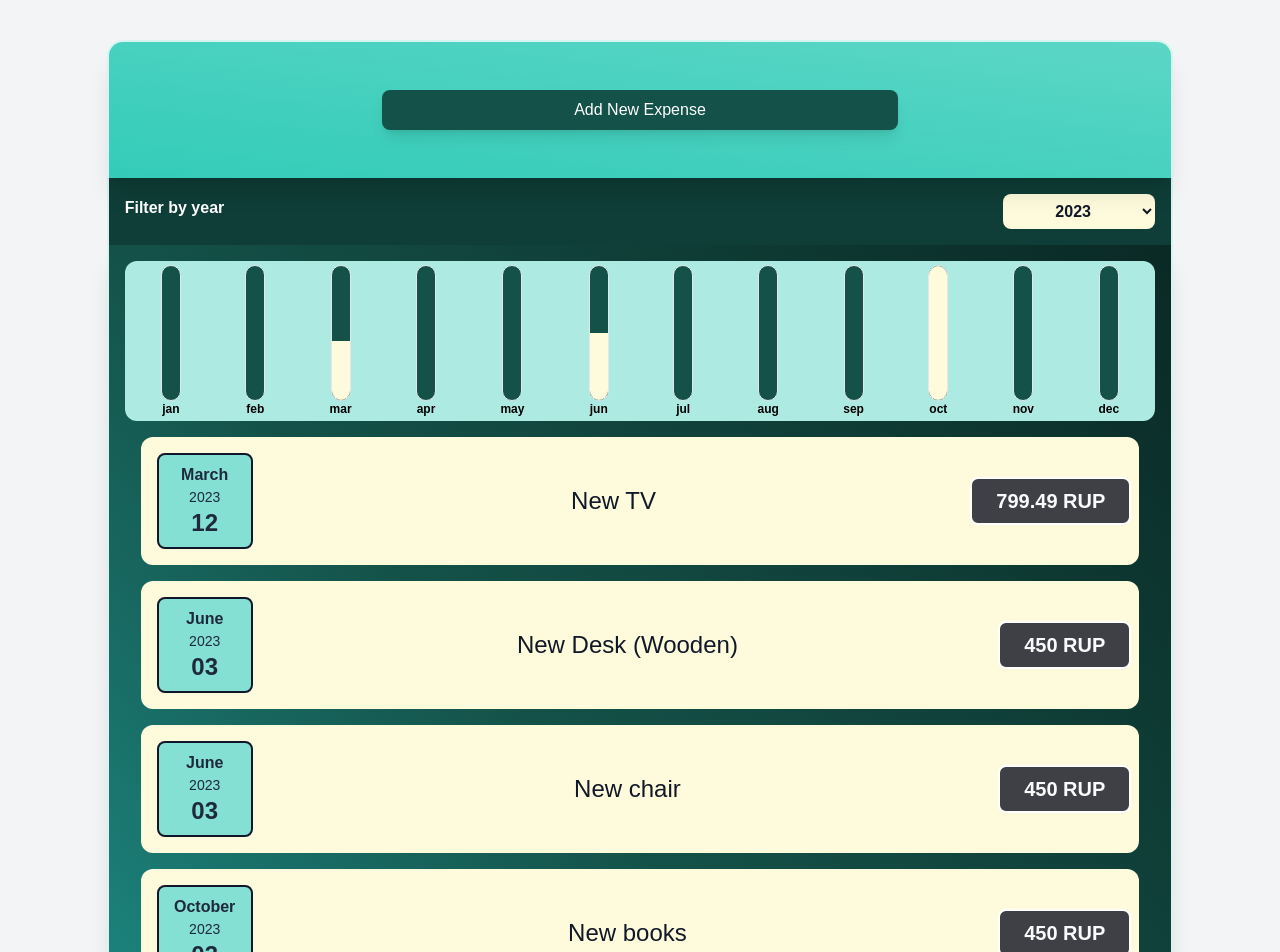
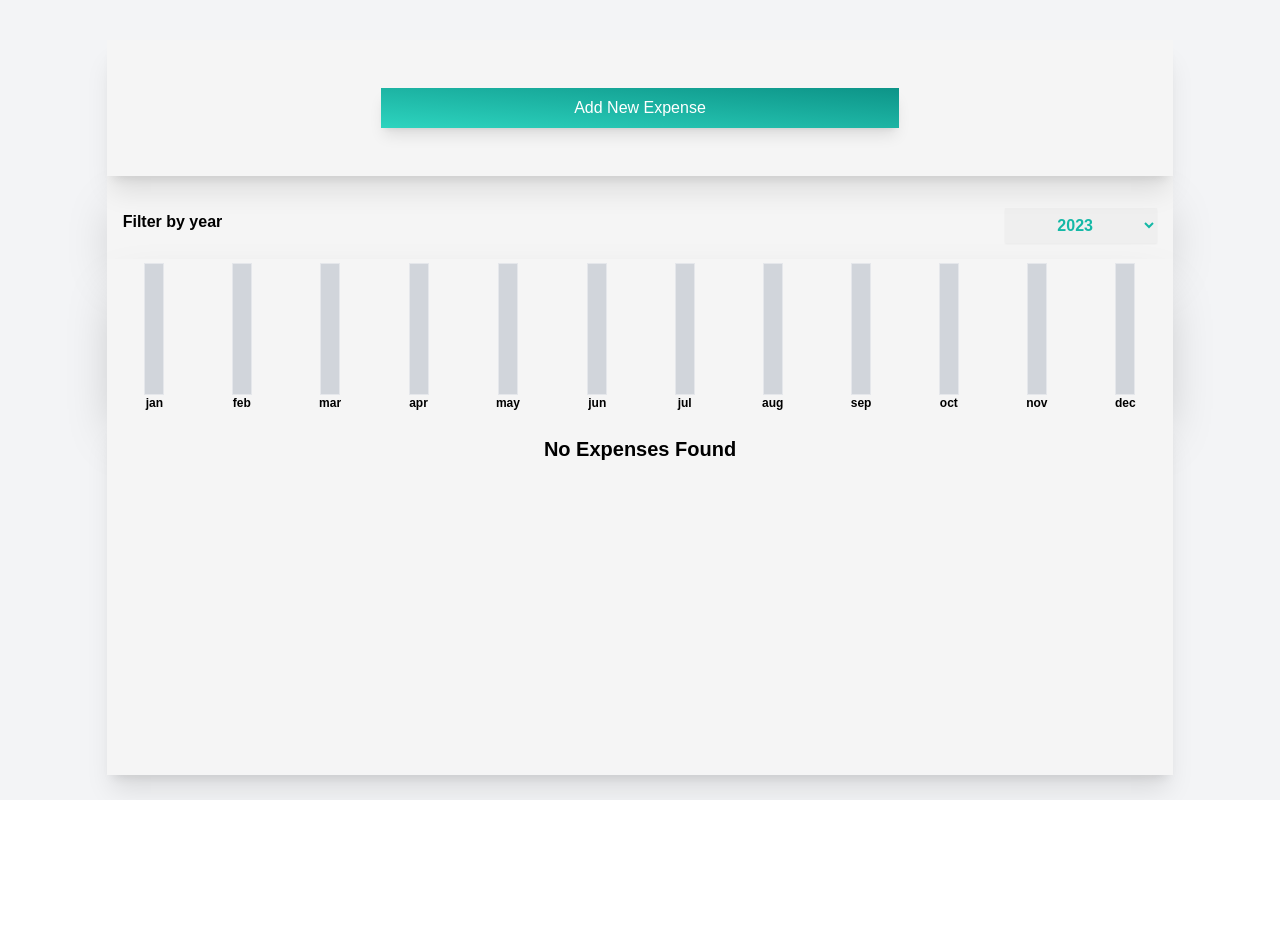
Before and after one commit to AbhishekSingh0901/ReactDevelopment, a React (Create React App) app in the folder 01-react-basics-with-expensetracker/: page / in a window 1280 px wide. Shown: the top 952 px of the page. After the commit the page ends 800 px from the top, so only its background shows below. Built offline with nearby package versions, Linux system fonts and the light colour scheme.

Commit message:
Ui Changes

```diff
--- a/01-react-basics-with-expensetracker/src/App.js
+++ b/01-react-basics-with-expensetracker/src/App.js
@@ -2,75 +2,7 @@ import React, { useState } from "react";
 import Expenses from "./components/Expenses/Expenses";
 import NewExpense from "./components/Expenses/NewExpences/NewExpense";
 
-const DUMMY_EXPENSES = [
-  {
-    id: "e1",
-    title: "Toilet Paper",
-    amount: 94.12,
-    date: new Date(2022, 7, 14),
-  },
-  { id: "e2", title: "New TV", amount: 799.49, date: new Date(2023, 2, 12) },
-  {
-    id: "e3",
-    title: "Car Insurance",
-    amount: 294.67,
-    date: new Date(2021, 2, 28),
-  },
-  {
-    id: "e4",
-    title: "New Desk (Wooden)",
-    amount: 450,
-    date: new Date(2021, 4, 3),
-  },
-  {
-    id: "e5",
-    title: "New Desk (Wooden)",
-    amount: 450,
-    date: new Date(2022, 4, 3),
-  },
-  {
-    id: "e6",
-    title: "New Desk (Wooden)",
-    amount: 450,
-    date: new Date(2019, 4, 3),
-  },
-  {
-    id: "e7",
-    title: "New Desk (Wooden)",
-    amount: 450,
-    date: new Date(2023, 5, 3),
-  },
-  {
-    id: "e8",
-    title: "New chair",
-    amount: 450,
-    date: new Date(2023, 5, 3),
-  },
-  {
-    id: "e9",
-    title: "New books",
-    amount: 450,
-    date: new Date(2023, 9, 3),
-  },
-  {
-    id: "e9",
-    title: "New books",
-    amount: 450,
-    date: new Date(2023, 9, 3),
-  },
-  {
-    id: "e9",
-    title: "New books",
-    amount: 450,
-    date: new Date(2023, 9, 3),
-  },
-  {
-    id: "e9",
-    title: "New books",
-    amount: 450,
-    date: new Date(2023, 9, 3),
-  },
-];
+const DUMMY_EXPENSES = [];
 
 const App = () => {
   const [currExpense, setCurrExpense] = useState(DUMMY_EXPENSES);
@@ -81,7 +13,7 @@ const App = () => {
     });
   };
   return (
-    <div className="flex flex-col h-screen my-auto">
+    <div className="bg-gray-100 flex flex-col h-screen my-auto">
       <NewExpense onAddExpenseData={addExpenseHandeler} />
       <Expenses items={currExpense} />
     </div>
--- a/01-react-basics-with-expensetracker/src/components/Expenses/ExpenseDate.js
+++ b/01-react-basics-with-expensetracker/src/components/Expenses/ExpenseDate.js
@@ -6,7 +6,7 @@ const ExpenseDate = (props) => {
   const year = props.date.getFullYear();
 
   return (
-    <div className="flex flex-col md:w-24 md:h-24 h-20 w-20 border-2 border-slate-900 bg-[#85e0d4] text-slate-800 rounded-lg md:m-2 m-1 items-center justify-center">
+    <div className="flex flex-col md:w-24 md:h-24 h-20 w-20 border-2 border-slate-900 bg-gray-200 text-slate-800 md:m-2 m-1 items-center justify-center">
       <div className="font-bold text-sm md:text-base">{month}</div>
       <div className="text-sm">{year}</div>
       <div className=" text-xl md:text-2xl font-bold">{day}</div>
--- a/01-react-basics-with-expensetracker/src/components/Expenses/ExpenseFilter.js
+++ b/01-react-basics-with-expensetracker/src/components/Expenses/ExpenseFilter.js
@@ -6,13 +6,13 @@ const ExpensesFilter = (props) => {
     props.onChangeFilter(event.target.value);
   };
   return (
-    <div className="text-white px-4  mx-auto md:w-5/6 w-full max-w-6xl border-x-2 border-[#d6f5f1] bg-[#0f3d37]">
+    <div className="px-4 pt-4 text-black mx-auto md:w-5/6 w-full max-w-6xl bg-neutral-100 shadow-2xl">
       <div className="flex min-w-full items-center justify-between py-4">
         <label className="font-bold mb-2 ">Filter by year</label>
         <select
           value={props.selected}
           onChange={changeYearHandler}
-          className="py-2 px-12 font-bold rounded-lg text-gray-900 bg-[#fefadc]"
+          className="py-2 px-12 font-bold shadow-sm text-teal-500"
         >
           <option value="2023">2023</option>
           <option value="2022">2022</option>
--- a/01-react-basics-with-expensetracker/src/components/Expenses/ExpenseItem.js
+++ b/01-react-basics-with-expensetracker/src/components/Expenses/ExpenseItem.js
@@ -10,7 +10,7 @@ const ExpenseItem = (props) => {
   //   console.log(title);
   // };
   return (
-    <Card className="flex justify-between items-center p-2 md:m-4 my-4 bg-[#fefadc] rounded-xl">
+    <Card className="flex justify-between items-center p-2 md:m-4 my-4 bg-white shadow-md">
       <ExpenseDate date={props.date} />
       <div className="flex flex-col-reverse gap-1 items-end justify-start md:flex-row md:items-center md:justify-start md:flex-1">
         <h2 className=" text-gray-900 text-sm flex-1 md:mx-4 mx-1 md:text-2xl text-right md:text-center">
@@ -18,9 +18,9 @@ const ExpenseItem = (props) => {
         </h2>
         <div
           type="button"
-          className="bg-zinc-700 text-gray-50 font-bold p-2 text-base rounded-lg border-2 border-white md:text-xl md:py-2 md:px-6 hover:cursor-pointer"
+          className=" text-gray-700 border-2 border-teal-500 mr-2 font-bold p-2 text-base md:text-xl md:py-2 md:px-6 hover:cursor-pointer"
         >
-          {props.amount} RUP
+          ₹{props.amount}
         </div>
       </div>
       {/* <button
--- a/01-react-basics-with-expensetracker/src/components/Expenses/Expenses.js
+++ b/01-react-basics-with-expensetracker/src/components/Expenses/Expenses.js
@@ -16,13 +16,13 @@ const Expenses = (props) => {
   });
 
   return (
-    <div className=" h-4/6">
+    <div className="h-4/6">
       <ExpensesFilter
         selected={fileredYear}
         onChangeFilter={filterChangeHandler}
       />
-      <Card className="min-h-5/6 p-4 bg-gradient-to-tr shadow-xl from-[#20a39e] via-[#145249] to-[#0a2925] rounded-b-2xl border-x-2 border-b-2 border-[#d6f5f1] mb-8 mx-auto md:w-5/6 w-full max-w-6xl overflow-y-scroll scrollbar-hide ">
-        <ExpenseChart expenses={filteredExpenses} />
+      <ExpenseChart expenses={filteredExpenses} />
+      <Card className="h-5/6 md:h-4/6 p-4 bg-neutral-100 shadow-xl mb-8 mx-auto md:w-5/6 w-full max-w-6xl overflow-y-scroll scrollbar-hide ">
         <ExpensesList items={filteredExpenses} />
       </Card>
     </div>
--- a/01-react-basics-with-expensetracker/src/components/Expenses/NewExpences/NewExpense.js
+++ b/01-react-basics-with-expensetracker/src/components/Expenses/NewExpences/NewExpense.js
@@ -17,17 +17,17 @@ const NewExpense = (props) => {
     setIsEditing(true);
   };
 
-  const closeExpenseHandlert = () => {
+  const closeExpenseHandler = () => {
     if (isEditing) {
       setIsEditing(false);
     }
   };
   return (
-    <div className="relative min-h-2/6 bg-gradient-to-tr shadow-xl from-[#33ccb8] to-[#5cd6c6]  px-4 md:py-2 md:mt-10 md:rounded-t-2xl border-x-2 md:border-t-2 border-[#d6f5f1] mx-auto w-full md:w-5/6 max-w-6xl ">
+    <div className="relative min-h-2/6 shadow-xl px-4 md:py-2 md:mt-10 bg-neutral-100 mx-auto w-full md:w-5/6 max-w-6xl ">
       {!isEditing && (
         <button
           onClick={addNewExpenseHandler}
-          className="bg-[#145249] my-10 w-full md:w-1/2 px-10 py-2 text-white rounded-lg shadow-lg hover:opacity-60"
+          className=" bg-gradient-to-tr from-teal-400 to-teal-600 my-10 w-full md:w-1/2 px-10 py-2 text-white shadow-lg hover:opacity-80"
         >
           Add New Expense
         </button>
@@ -35,7 +35,7 @@ const NewExpense = (props) => {
       {isEditing && (
         <ExpenseForm
           onSaveExpenseData={saveExpenseDataHandler}
-          onCancel={closeExpenseHandlert}
+          onCancel={closeExpenseHandler}
         />
       )}
     </div>
--- a/01-react-basics-with-expensetracker/src/components/chart/Chart.js
+++ b/01-react-basics-with-expensetracker/src/components/chart/Chart.js
@@ -5,7 +5,7 @@ const Chart = (props) => {
   const valueArr = props.dataPoints.map((dataPoint) => dataPoint.value);
   const totalMaximum = Math.max(...valueArr);
   return (
-    <div className="p-1 rounded-xl bg-[#adebe2] text-center flex justify-around h-40">
+    <div className="p-1  mx-auto md:w-5/6 w-full shadow-2xl pb-2 max-w-6xl bg-neutral-100 text-center flex justify-around h-40">
       {props.dataPoints.map((dataPoint) => (
         <ChartBar
           key={dataPoint.label}
--- a/01-react-basics-with-expensetracker/src/components/chart/ChartBar.js
+++ b/01-react-basics-with-expensetracker/src/components/chart/ChartBar.js
@@ -8,9 +8,9 @@ const ChartBar = (props) => {
   }
   return (
     <div className="h-full flex flex-col items-center">
-      <div className="flex flex-col h-full  border border-bg-[#edf6f9] w-5 rounded-xl bg-[#145249] overflow-hidden justify-end">
+      <div className="flex flex-col h-full  border border-bg-[#edf6f9] w-5 bg-gray-300 overflow-hidden justify-end">
         <div
-          style={{ height: barfillHeight, backgroundColor: "#fefadc" }}
+          style={{ height: barfillHeight, backgroundColor: "#616161" }}
           className="w-full transform transition-all ease-in duration-200"
         ></div>
       </div>
--- a/01-react-basics-with-expensetracker/src/index.css
+++ b/01-react-basics-with-expensetracker/src/index.css
@@ -11,7 +11,7 @@ html {
 }
 
 body {
-  @apply m-0 h-full bg-gray-100;
+  @apply m-0 h-full;
 }
 
 div {
```
Also changed, not shown: 1 other file (tests, documents, lock files or other folders).
